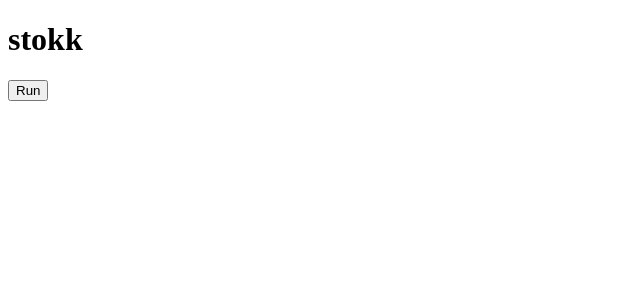
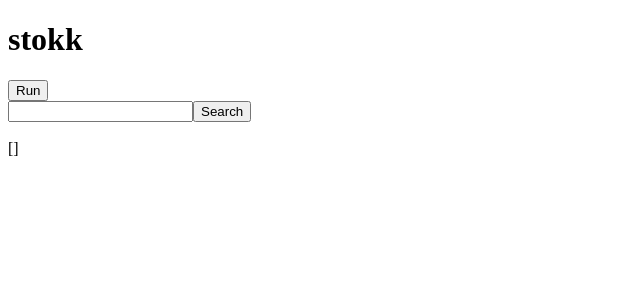
Before and after one commit to ryananger/stokk, a React app: page / in a window 1280 px wide. Shown: the top 300 px of the page, without its empty margins (0-640 px from the left). Built offline with nearby package versions, Linux system fonts and the light colour scheme; the HTML template or start-up script is replaced by a standard one.

Commit message:
Finished no db duplicate check, began front-end search.

```diff
--- a/client/src/ax.js
+++ b/client/src/ax.js
@@ -17,7 +17,7 @@ var ax = {
 
     axios.get(helpers.getURL(dateString))
       .then(function(response) {
-        //ax.handleData(response.data, dateString);
+        ax.handleData(response.data, dateString);
 
         console.log('GET data for ', dateString, response.data.resultsCount);
         document.cookie = 'date=' + helpers.dateToString(newDate);
@@ -52,6 +52,18 @@ var ax = {
         }
       })
     };
+  },
+
+  getTicker: function(ticker) {
+    var filter = {
+      ticker: ticker
+    };
+
+    axios.get(url, {params: filter})
+      .then(function(results) {
+        console.log(results)
+        console.log('test in getTicker')
+      })
   }
 };
 
--- a/client/src/components/App.jsx
+++ b/client/src/components/App.jsx
@@ -15,6 +15,7 @@ const startDate = {
 console.log('Last date checked: ', startDate);
 
 const App = function() {
+  const [data, setData] = useState([]);
   const [marketDate, setDate] = useState(startDate);
   const [running, toggle] = useState(false);
 
@@ -26,6 +27,12 @@ const App = function() {
     return running ? 'Stop' : 'Run';
   };
 
+  var searchTicker = function() {
+    var input = document.getElementById('ticker').value;
+
+    ax.getTicker(input);
+  }
+
   useEffect(function() {
     if (running) {
       ax.polygonDataLoop(marketDate, setDate, toggle);
@@ -36,7 +43,12 @@ const App = function() {
     <div>
       <h1>stokk</h1>
       <button onClick={runButton}>{runStop()}</button>
-      {}
+      <br/>
+      <input id='ticker'></input>
+      <button onClick={searchTicker}>Search</button>
+      <br/>
+      <br/>
+      {JSON.stringify(data)}
     </div>
   )
 }
```
Also changed, not shown: 1 other file (tests, documents, lock files or other folders).
